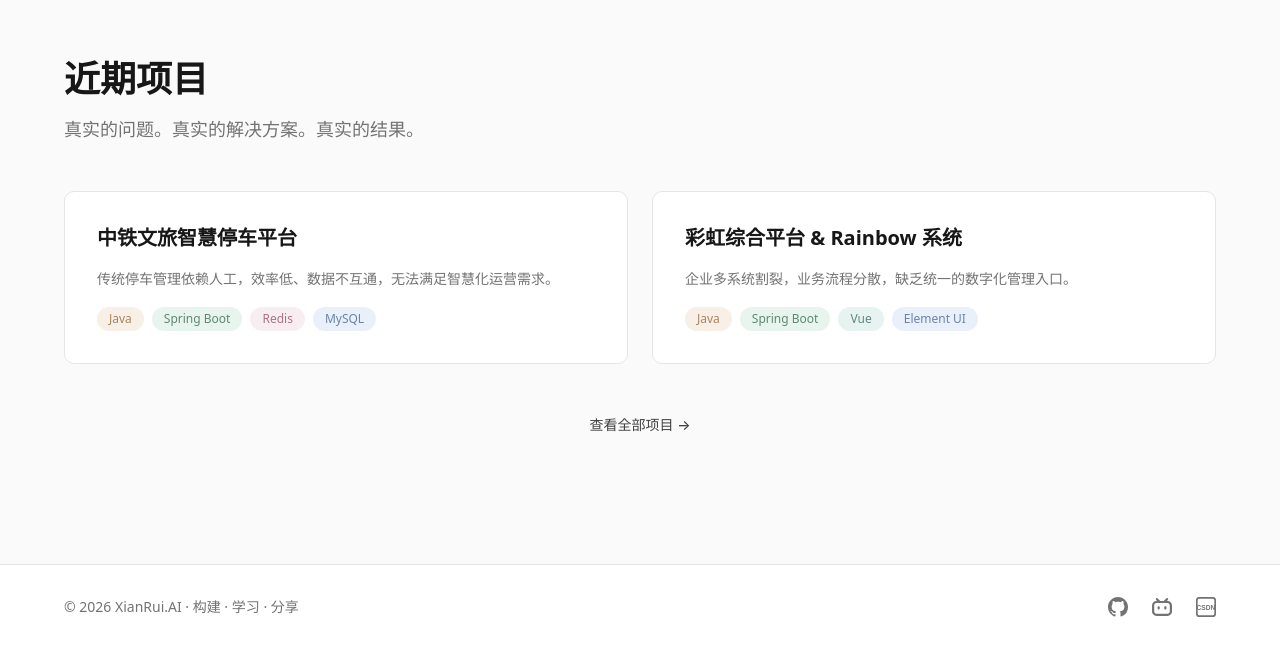
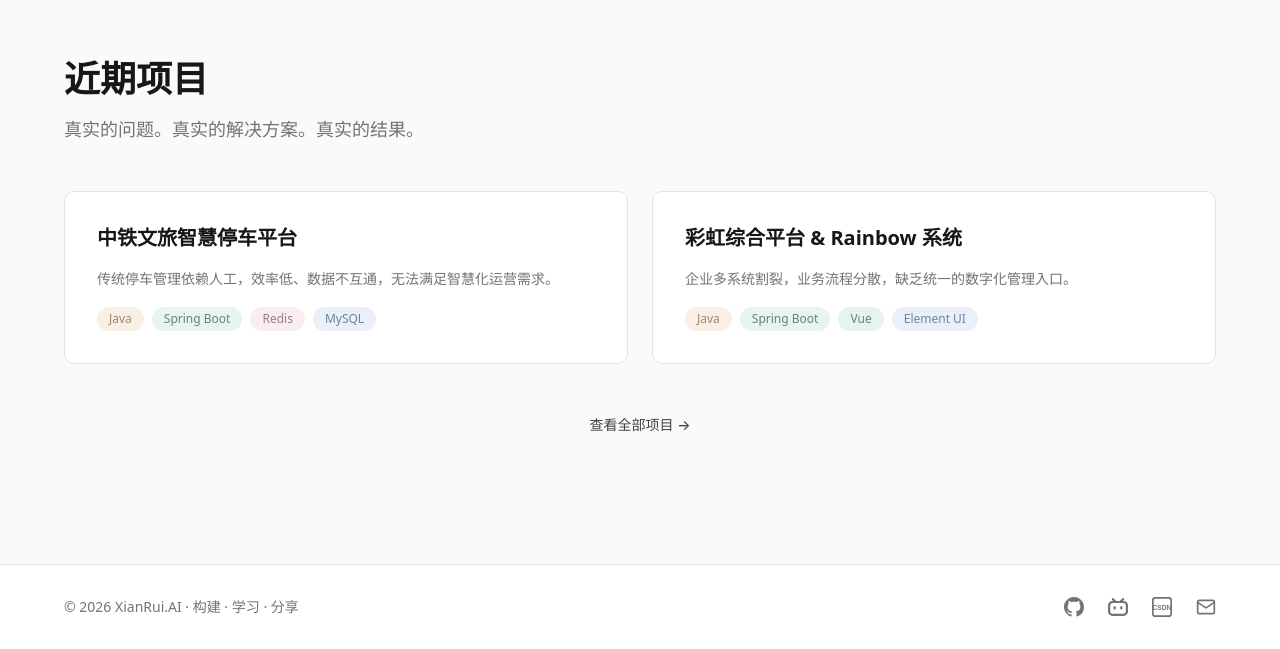
Before and after one commit to Shadyree/AI-Lab, a Next.js app: page / in a window 1280 px wide. Shown: the part 2279-2928 px from the top of the page. Built offline with nearby package versions, Linux system fonts and the light colour scheme.

Commit message:
feat(footer): 新增邮箱复制按钮，点击复制邮箱地址

```diff
--- a/src/components/layout/Footer.tsx
+++ b/src/components/layout/Footer.tsx
@@ -1,9 +1,30 @@
 'use client';
 
+import { useState } from 'react';
 import { useLanguage } from '@/contexts/LanguageContext';
+
+const EMAIL = '975838688@qq.com';
 
 export default function Footer() {
   const { t } = useLanguage();
+  const [copied, setCopied] = useState(false);
+
+  const handleCopyEmail = async () => {
+    try {
+      await navigator.clipboard.writeText(EMAIL);
+    } catch {
+      const ta = document.createElement('textarea');
+      ta.value = EMAIL;
+      ta.style.position = 'fixed';
+      ta.style.opacity = '0';
+      document.body.appendChild(ta);
+      ta.select();
+      document.execCommand('copy');
+      document.body.removeChild(ta);
+    }
+    setCopied(true);
+    setTimeout(() => setCopied(false), 1500);
+  };
 
   return (
     <footer className="border-t border-[var(--n-200)] bg-[var(--bg-primary)]">
@@ -47,6 +68,25 @@ export default function Footer() {
                 <text x="12" y="16" textAnchor="middle" fill="currentColor" fontSize="8" fontWeight="bold" fontFamily="sans-serif">CSDN</text>
               </svg>
             </a>
+            <a
+              href="#"
+              onClick={(e) => {
+                e.preventDefault();
+                handleCopyEmail();
+              }}
+              className="relative text-[var(--n-500)] hover:text-[var(--n-700)] transition-colors"
+              aria-label="Email"
+            >
+              <svg viewBox="0 0 24 24" fill="none" stroke="currentColor" strokeWidth="2" strokeLinecap="round" strokeLinejoin="round" className="w-5 h-5">
+                <rect x="2" y="4" width="20" height="16" rx="2" />
+                <path d="M22 6.5l-10 6.5L2 6.5" />
+              </svg>
+              {copied && (
+                <span className="absolute -top-9 left-1/2 -translate-x-1/2 whitespace-nowrap rounded-md bg-neutral-800 px-2 py-1 text-xs text-white shadow-sm">
+                  邮箱已复制
+                </span>
+              )}
+            </a>
           </div>
         </div>
       </div>
```
